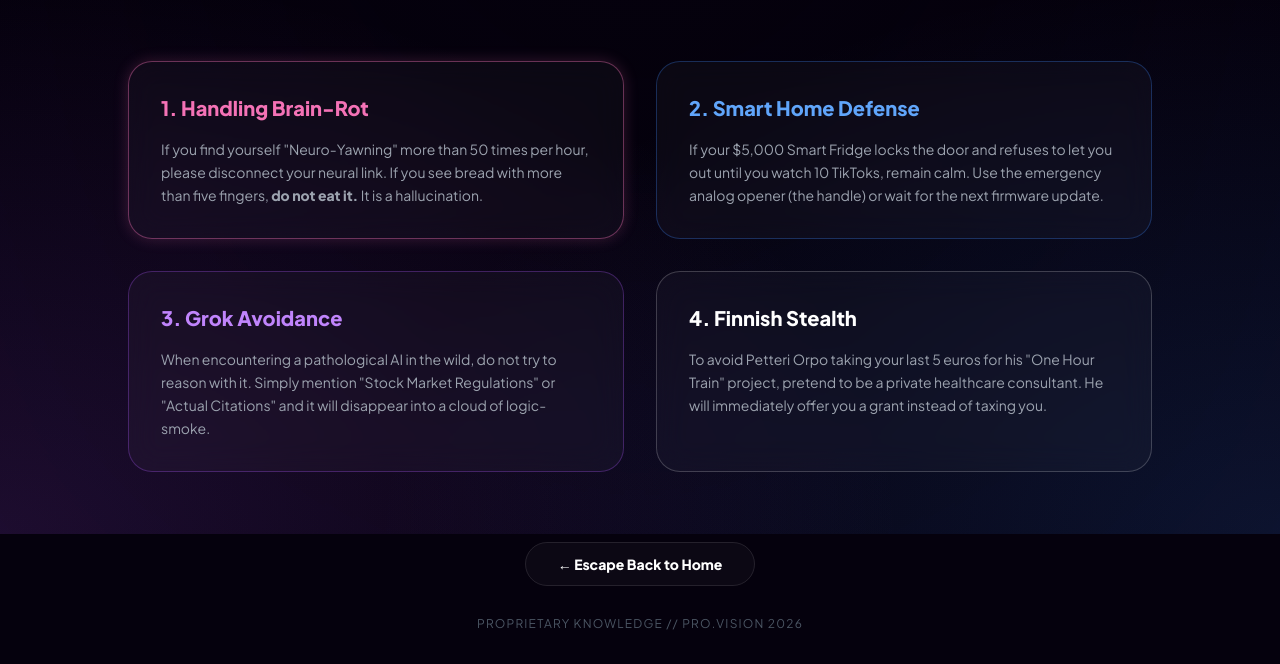
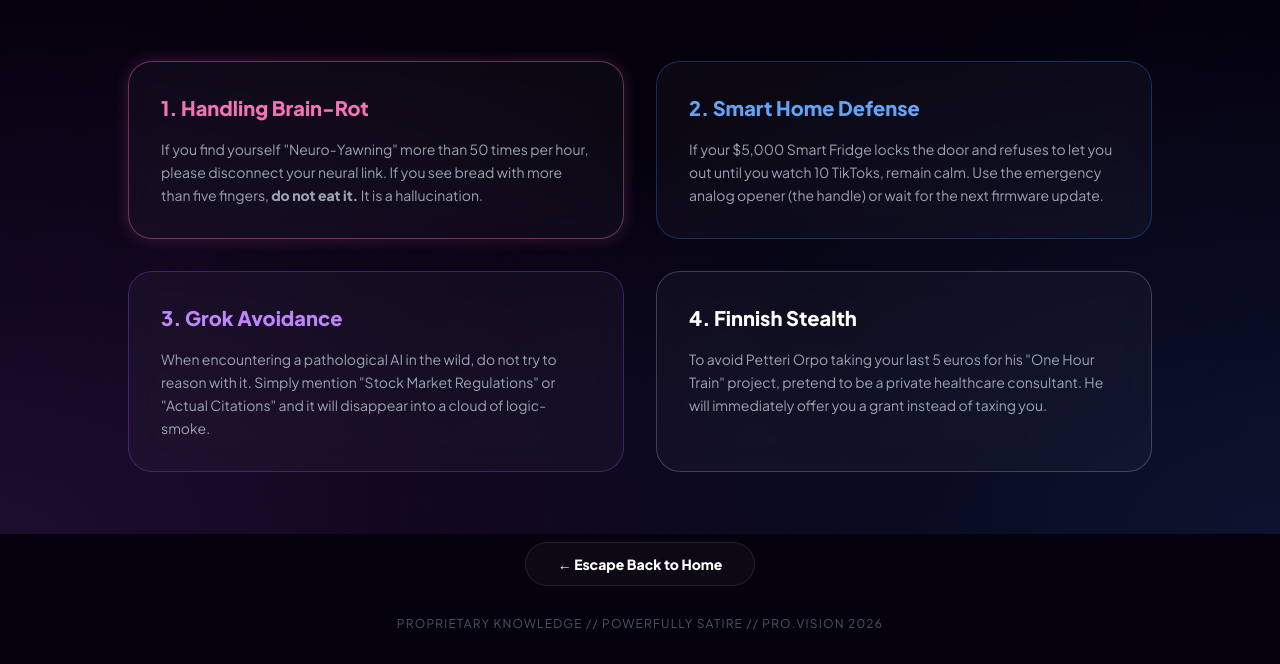
Before and after one commit to eucutie/provision, a plain HTML site: page survival.html in a window 1280 px wide. Shown: the part 266-930 px from the top of the page. Drawn offline with nearby package versions, Linux system fonts and the light colour scheme.

Commit message:
Update footer text with additional description

```diff
--- a/survival.html
+++ b/survival.html
@@ -76,7 +76,7 @@
         <a href="index.html" class="glass-card px-8 py-3 rounded-full font-bold text-sm hover:bg-white/10 transition">
             ← Escape Back to Home
         </a>
-        <p class="mt-10 text-gray-600 text-xs tracking-widest uppercase">Proprietary Knowledge // PRO.VISION 2026</p>
+        <p class="mt-10 text-gray-600 text-xs tracking-widest uppercase">Proprietary Knowledge // powerfully satire // PRO.VISION 2026</p>
     </footer>
 </body>
 </html>
```
